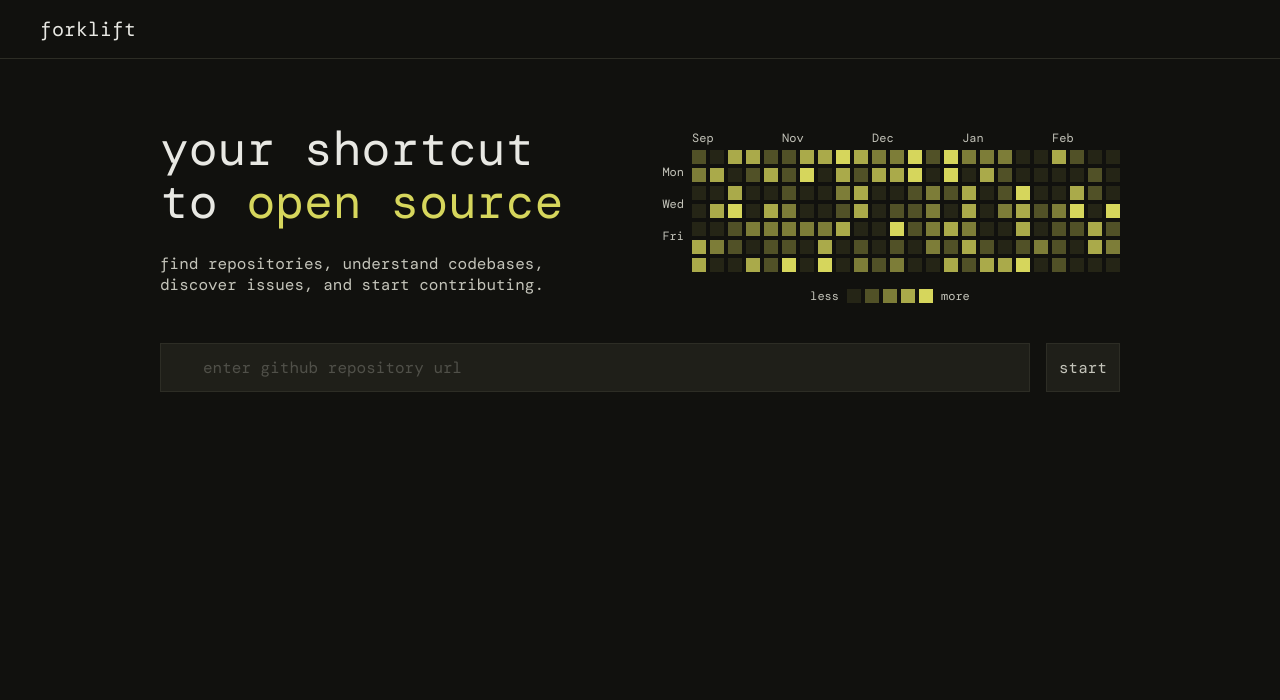
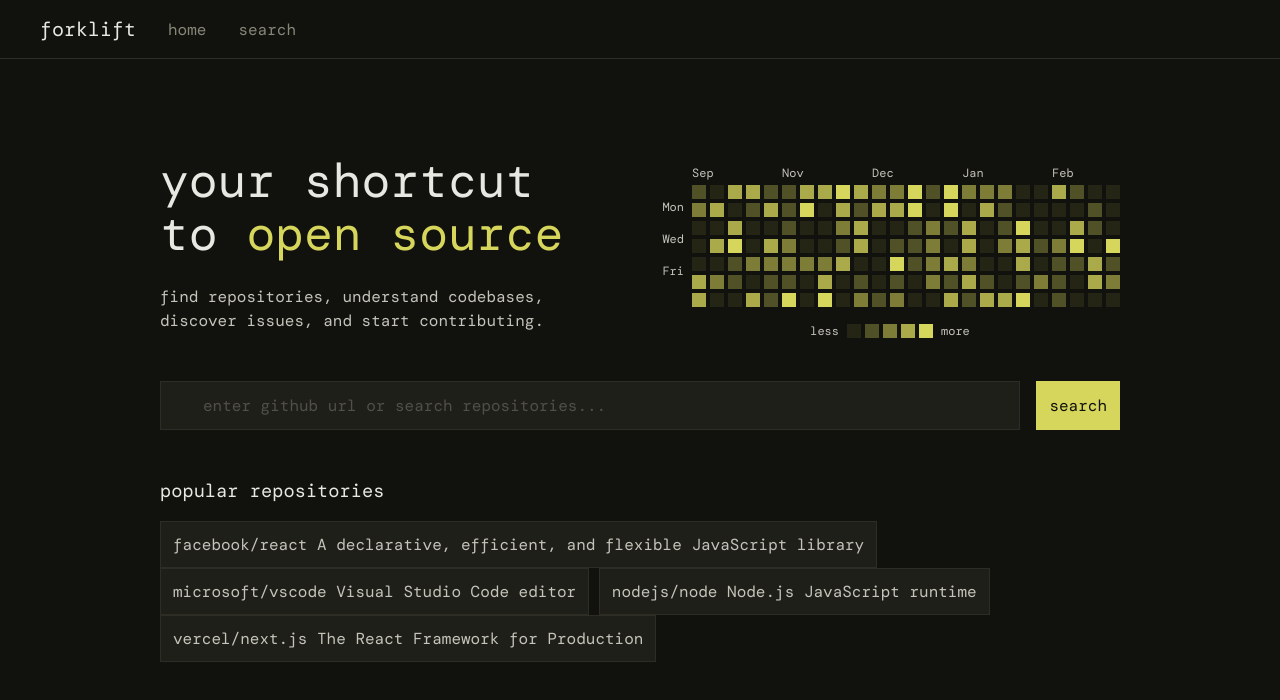
Before and after one commit to refact0r/forklift, a SvelteKit app: page / in a window 1280 px wide. Shown: the top 700 px of the page. Built offline with nearby package versions, Linux system fonts and the light colour scheme; some icons are missing; a web font is replaced by a local one.

Commit message:
search page

```diff
--- a/src/app.css
+++ b/src/app.css
@@ -9,6 +9,7 @@
 	--bg-2: hsl(60, 10%, 11%);
 	--bg-1: hsl(60, 10%, 6%);
 	--acc-1: hsl(60, 60%, 60%);
+	--acc-2: hsl(60, 60%, 45%);
 	font-family: 'DM Mono', monospace;
 	font-weight: 300;
 }
@@ -51,6 +52,10 @@ h4 {
 	font-weight: 300;
 }
 
+p {
+	line-height: 1.5;
+}
+
 button {
 	font: inherit;
 	border: none;
@@ -62,6 +67,16 @@ button {
 
 	&:hover {
 		background: var(--bg-3);
+	}
+
+	&.accent {
+		background: var(--acc-1);
+		color: var(--bg-1);
+		border: 1px solid var(--acc-1);
+
+		&:hover {
+			background: var(--acc-2);
+		}
 	}
 }
 
@@ -80,3 +95,30 @@ input::placeholder {
 .icon {
 	color: inherit;
 }
+
+.content {
+	padding: 2rem;
+	margin: 2rem auto;
+	max-width: 64rem;
+}
+
+.search-container {
+	position: relative;
+	display: flex;
+	gap: 1rem;
+	width: 100%;
+}
+
+.searchbar {
+	display: flex;
+	align-items: center;
+	gap: 0.75rem;
+	width: 100%;
+	padding: 0.75rem;
+	background: var(--bg-2);
+	border: 1px solid var(--bg-3);
+
+	&:focus-within {
+		border-color: var(--acc-1);
+	}
+}
--- a/src/routes/+layout.svelte
+++ b/src/routes/+layout.svelte
@@ -1,9 +1,7 @@
 <script>
 	import '../app.css';
-
-	import { page } from '$app/state';
 	import { goto } from '$app/navigation';
-
+	import { navigating } from '$app/state';
 	import GitIcon from '~icons/ph/git-fork';
 
 	let { children } = $props();
@@ -18,9 +16,16 @@
 		<GitIcon />
 		<h1>forklift</h1>
 	</a>
+	<a href="/">home</a>
+	<a href="/search">search</a>
+	{#if navigating.to}
+		<div class="loading-indicator">
+			<div class="loading-bar"></div>
+		</div>
+	{/if}
 </header>
 
-<main>
+<main class:loading={navigating.to}>
 	{@render children?.()}
 </main>
 
@@ -32,6 +37,18 @@
 	header {
 		padding: 1rem 1rem;
 		border-bottom: 1px solid var(--bg-3);
+		position: relative;
+		display: flex;
+		align-items: center;
+		gap: 2rem;
+
+		a {
+			color: var(--txt-2);
+
+			&:hover {
+				color: var(--acc-1);
+			}
+		}
 	}
 	.heading {
 		width: fit-content;
@@ -45,5 +62,34 @@
 		}
 	}
 	main {
+		position: relative;
+		overflow: hidden;
+	}
+	.loading {
+		opacity: 0.7;
+	}
+	.loading-indicator {
+		position: absolute;
+		left: 0;
+		right: 0;
+		bottom: 0;
+		height: 2px;
+		z-index: 1000;
+		width: 100%;
+		overflow-x: hidden;
+	}
+	.loading-bar {
+		height: 100%;
+		background: var(--acc-1);
+		width: 40%;
+		animation: loadingProgress 1s ease infinite;
+	}
+	@keyframes loadingProgress {
+		0% {
+			transform: translateX(-100%);
+		}
+		100% {
+			transform: translateX(250%);
+		}
 	}
 </style>
--- a/src/routes/+page.svelte
+++ b/src/routes/+page.svelte
@@ -1,22 +1,33 @@
 <script>
 	import { goto } from '$app/navigation';
-
 	import SearchIcon from '~icons/ph/magnifying-glass';
 
-	let repoUrl = '';
+	let searchInput = $state('');
 
+	function detectSearchType(input) {
+		const githubUrlPattern = /github\.com\/([^\/]+)\/([^\/]+)/;
+		return githubUrlPattern.test(input) ? 'direct' : 'search';
+	}
+
+	// Handle search submission
 	function handleSearch() {
-		if (repoUrl.trim()) {
-			const match = repoUrl.match(/github\.com\/([^\/]+)\/([^\/]+)/);
+		const input = searchInput.trim();
+		if (!input) return;
+
+		const searchType = detectSearchType(input);
+
+		if (searchType === 'direct') {
+			const match = input.match(/github\.com\/([^\/]+)\/([^\/]+)/);
 			if (match) {
 				const [, owner, repo] = match;
 				goto(`/repo/${owner}/${repo}`);
+			}
 		} else {
-				alert('Please enter a valid GitHub repository URL');
-			}
+			goto(`/search?q=${encodeURIComponent(input)}`);
 		}
 	}
 
+	// Handle suggestion clicks
 	function handleSuggestion(owner, repo) {
 		goto(`/repo/${owner}/${repo}`);
 	}
@@ -47,7 +58,6 @@
 </script>
 
 <div class="content">
-	<div class="container">
 	<div class="hero">
 		<div class="left">
 			<h1>your shortcut to <span>open source</span></h1>
@@ -99,17 +109,40 @@
 			</div>
 		</div>
 	</div>
-		<div class="search">
+	<div class="search-container">
 		<div class="searchbar">
 			<SearchIcon />
 			<input
 				type="text"
-					bind:value={repoUrl}
-					placeholder="enter github repository url"
+				bind:value={searchInput}
 				onkeydown={(e) => e.key === 'Enter' && handleSearch()}
+				placeholder="enter github url or search repositories..."
 			/>
 		</div>
-			<button onclick={handleSearch}>start</button>
+		<button onclick={handleSearch} class="accent">
+			{detectSearchType(searchInput) === 'direct' ? 'analyze' : 'search'}
+		</button>
+	</div>
+
+	<div class="suggestions">
+		<h3>popular repositories</h3>
+		<div class="suggestion-grid">
+			<button onclick={() => handleSuggestion('facebook', 'react')}>
+				<span class="repo-name">facebook/react</span>
+				<span class="repo-desc">A declarative, efficient, and flexible JavaScript library</span>
+			</button>
+			<button onclick={() => handleSuggestion('microsoft', 'vscode')}>
+				<span class="repo-name">microsoft/vscode</span>
+				<span class="repo-desc">Visual Studio Code editor</span>
+			</button>
+			<button onclick={() => handleSuggestion('nodejs', 'node')}>
+				<span class="repo-name">nodejs/node</span>
+				<span class="repo-desc">Node.js JavaScript runtime</span>
+			</button>
+			<button onclick={() => handleSuggestion('vercel', 'next.js')}>
+				<span class="repo-name">vercel/next.js</span>
+				<span class="repo-desc">The React Framework for Production</span>
+			</button>
 		</div>
 	</div>
 </div>
@@ -125,20 +158,6 @@
 		}
 	}
 
-	.content {
-		padding: 2rem;
-		height: 100%;
-		display: flex;
-		flex-direction: column;
-		align-items: center;
-	}
-
-	.container {
-		display: flex;
-		flex-direction: column;
-		max-width: 60rem;
-	}
-
 	.hero {
 		margin: 2rem 0;
 		display: flex;
@@ -149,24 +168,8 @@
 		margin-bottom: 1rem;
 	}
 
-	.search {
-		display: flex;
-		gap: 1rem;
-		width: 100%;
-	}
-
-	.searchbar {
-		display: flex;
-		align-items: center;
-		gap: 0.75rem;
-		width: 100%;
-		padding: 0.75rem;
-		background: var(--bg-2);
-		border: 1px solid var(--bg-3);
-
-		&:focus-within {
-			border-color: var(--acc-1);
-		}
+	.search-container {
+		margin-bottom: 3rem;
 	}
 
 	.graph-container {
--- /dev/null
+++ b/src/routes/search/+page.svelte
@@ -0,0 +1,233 @@
+<script>
+	import { goto } from '$app/navigation';
+	import SearchIcon from '~icons/ph/magnifying-glass';
+	import StarIcon from '~icons/ph/star';
+	import ForkIcon from '~icons/ph/git-fork';
+
+	let { data } = $props();
+	let searchInput = $state(data.query || '');
+
+	// Handle search submission
+	function handleSearch() {
+		const input = searchInput.trim();
+		if (!input) return;
+		goto(`/search?q=${encodeURIComponent(input)}`);
+	}
+
+	// Handle repository selection
+	function handleRepoSelect(repo) {
+		goto(`/repo/${repo.owner}/${repo.name}`);
+	}
+
+	// Format date
+	function formatDate(dateString) {
+		if (!dateString) return '';
+		const date = new Date(dateString);
+		return date.toLocaleDateString();
+	}
+
+	// Format large numbers
+	function formatNumber(num) {
+		if (num >= 1000) {
+			return (num / 1000).toFixed(1) + 'k';
+		}
+		return num.toString();
+	}
+</script>
+
+<div class="content">
+	<div class="header">
+		<h1>search repositories</h1>
+	</div>
+
+	<div class="search-container">
+		<div class="searchbar">
+			<SearchIcon />
+			<input
+				type="text"
+				bind:value={searchInput}
+				onkeydown={(e) => e.key === 'Enter' && handleSearch()}
+				placeholder="search repositories..."
+			/>
+		</div>
+		<button onclick={handleSearch} class="accent">search</button>
+	</div>
+
+	{#if data.hasSearched}
+		<div class="results-section">
+			{#if data.error}
+				<div class="message">
+					<h2>search error</h2>
+					<p>try a different search term or check your connection.</p>
+				</div>
+			{:else if data.results.length === 0}
+				<div class="message">
+					<h2>no results found</h2>
+					<p>no repositories found for "{data.query}"</p>
+					<p>try specific names or keywords like "ai" or "web"</p>
+				</div>
+			{:else}
+				<p>{data.totalCount} repositories found for "{data.query}"</p>
+
+				<div class="results-grid">
+					{#each data.results as repo}
+						<a class="repo-card" href={`/repo/${repo.owner}/${repo.name}`}>
+							<div class="repo-header">
+								<h3 class="repo-name">{repo.fullName}</h3>
+								<div class="repo-stats">
+									<span class="stars"><StarIcon /> {formatNumber(repo.stars)}</span>
+									<span class="forks"><ForkIcon /> {formatNumber(repo.forks)}</span>
+								</div>
+							</div>
+
+							{#if repo.description}
+								<p class="repo-description">{repo.description}</p>
+							{/if}
+
+							<div class="repo-meta">
+								<div class="repo-details">
+									{#if repo.language}
+										<span class="language">{repo.language}</span>
+									{/if}
+
+									{#if repo.openIssues > 0}
+										<span class="open-issues">{repo.openIssues} issues</span>
+									{/if}
+									<span class="updated">updated {formatDate(repo.updatedAt)}</span>
+								</div>
+								{#if repo.topics.length > 0}
+									<div class="repo-topics">
+										{#each repo.topics.slice(0, 4) as topic}
+											<span class="topic">{topic}</span>
+										{/each}
+										{#if repo.topics.length > 4}
+											<span class="topic-more">+{repo.topics.length - 4}</span>
+										{/if}
+									</div>
+								{/if}
+							</div>
+						</a>
+					{/each}
+				</div>
+			{/if}
+		</div>
+	{:else}
+		<div class="message">
+			<h2>search repositories</h2>
+			<p>try specific names or keywords like "ai" or "web"</p>
+		</div>
+	{/if}
+</div>
+
+<style>
+	.header {
+		margin-bottom: 2rem;
+	}
+
+	h1 {
+		margin: 0;
+		font-size: 2.5rem;
+	}
+
+	.search-container {
+		margin-bottom: 3rem;
+	}
+
+	.message {
+		background: var(--bg-1);
+		border: 1px solid var(--bg-3);
+		padding: 2rem;
+
+		h2 {
+			margin-top: 0;
+		}
+		:last-child {
+			margin-bottom: 0;
+		}
+	}
+
+	.results-grid {
+		display: grid;
+		gap: 1rem;
+	}
+
+	.repo-card {
+		background: var(--bg-1);
+		border: 1px solid var(--bg-3);
+		padding: 1.5rem;
+		text-align: left;
+		transition: border-color 0.2s;
+		width: 100%;
+	}
+
+	.repo-card:hover {
+		border-color: var(--acc-1);
+	}
+
+	.repo-header {
+		display: flex;
+		justify-content: space-between;
+		align-items: flex-start;
+		margin-bottom: 1rem;
+		gap: 1rem;
+	}
+
+	.repo-name {
+		margin: 0;
+		font-size: 1.25rem;
+		color: var(--acc-1);
+		flex: 1;
+	}
+
+	.repo-stats {
+		display: flex;
+		gap: 1rem;
+		color: var(--txt-2);
+		flex-shrink: 0;
+		align-items: center;
+
+		span {
+			display: flex;
+			align-items: center;
+			gap: 0.5rem;
+		}
+	}
+
+	.repo-description {
+		margin: 0 0 1rem 0;
+	}
+
+	.repo-meta {
+		display: flex;
+		justify-content: space-between;
+		align-items: flex-end;
+		gap: 1rem;
+	}
+
+	.repo-details {
+		display: flex;
+		gap: 1rem;
+		font-size: 0.875rem;
+		color: var(--txt-2);
+		flex-wrap: wrap;
+	}
+
+	.language {
+		color: var(--acc-1);
+	}
+
+	.repo-topics {
+		display: flex;
+		gap: 1rem;
+		color: var(--txt-2);
+	}
+
+	.topic {
+		font-size: 0.875rem;
+	}
+
+	.topic-more {
+		font-size: 0.875rem;
+		font-style: italic;
+	}
+</style>
```
Also changed, not shown: src/routes/search/+page.server.js (added, +69 -0 lines). Lines whose indentation alone changed are shown as unchanged.
